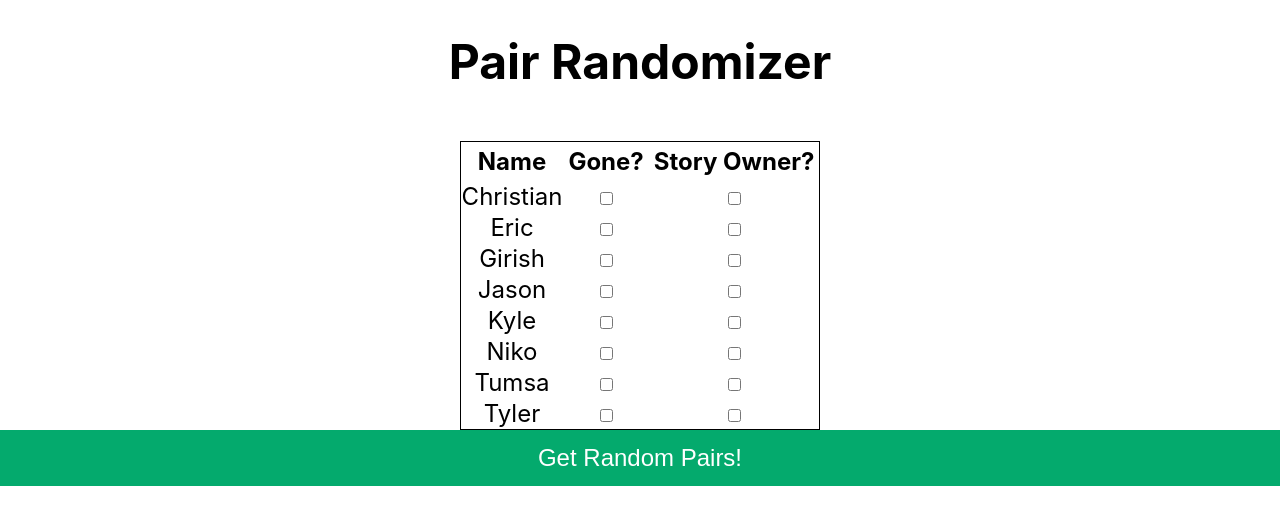
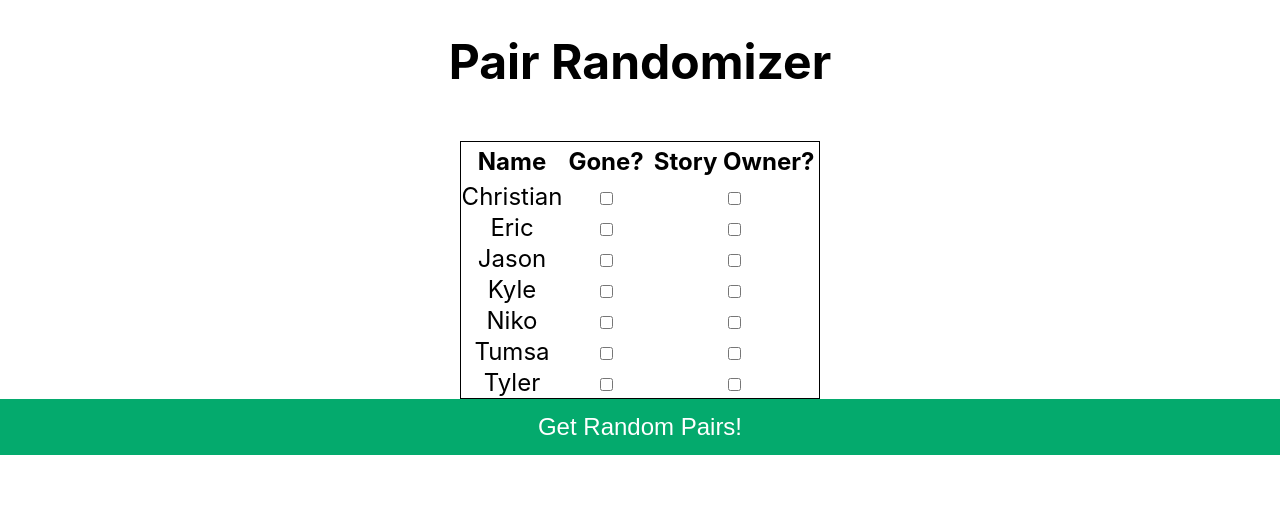
Before and after one commit to c-shinkle/pair-randomizer-ui, a React (Create React App) app: page / in a window 1280 px wide. Shown: the top 524 px of the page. Built offline with nearby package versions, Linux system fonts and the light colour scheme.

Commit message:
Removed Girish 😢

```diff
--- a/src/App.tsx
+++ b/src/App.tsx
@@ -11,7 +11,6 @@ export interface Engineer {
 const names = [
   "Christian",
   "Eric",
-  "Girish",
   "Jason",
   "Kyle",
   "Niko",
```
